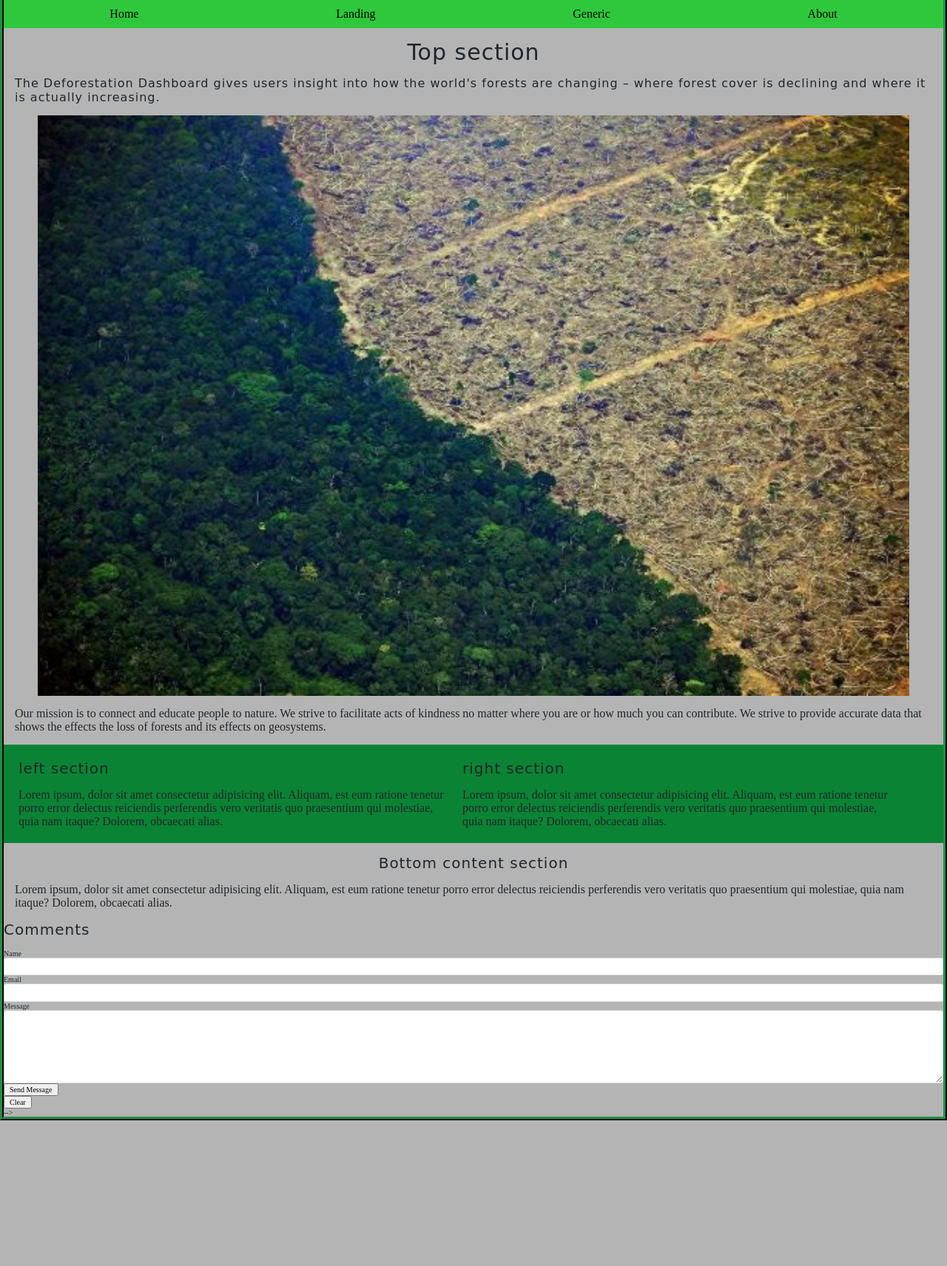
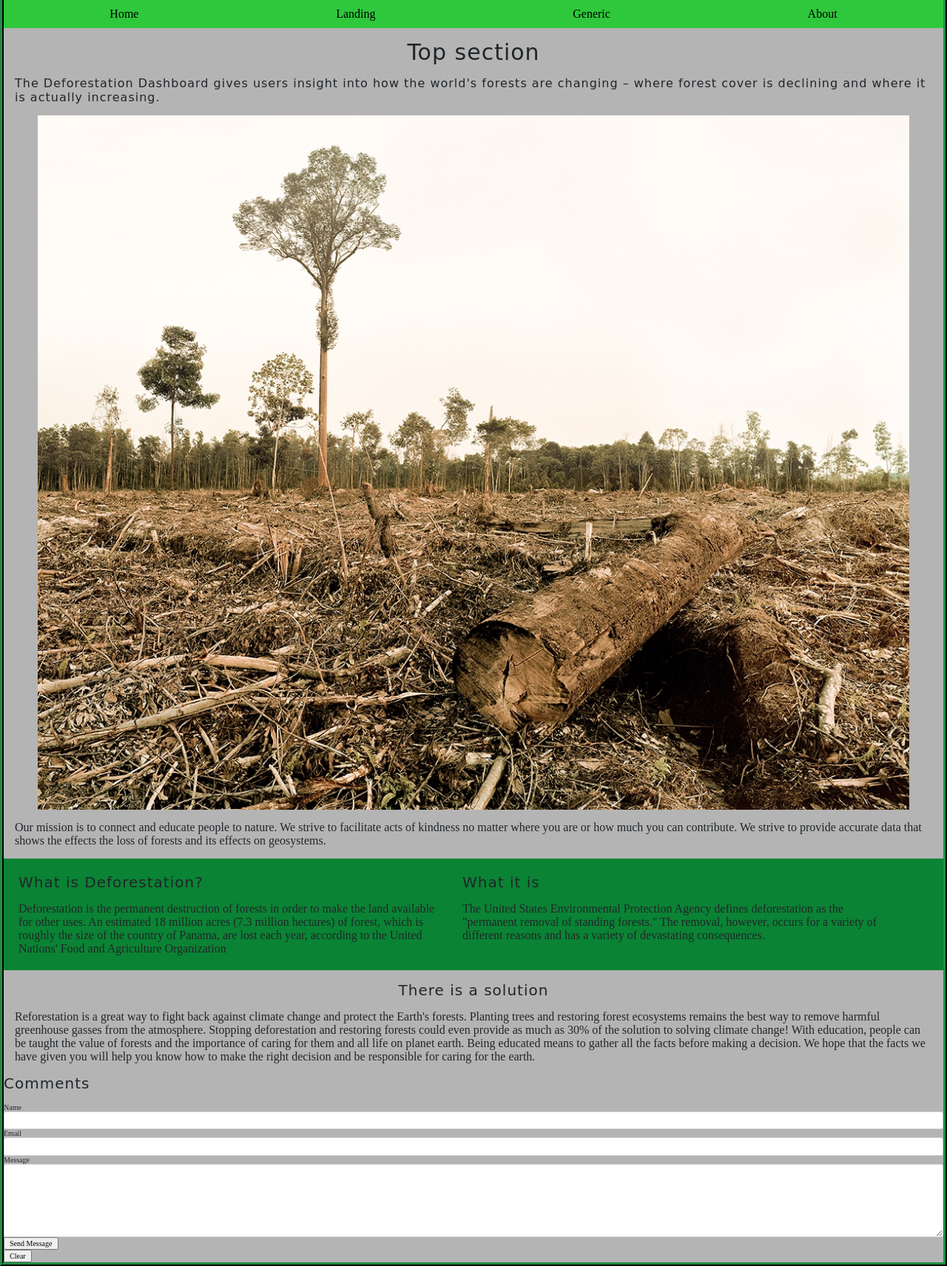
Before and after one commit to bw-deforestation-prediction/UI, a PHP site: page /html/index.html in a window 1280 px wide. Shown: the part 213-1925 px from the top of the page at 74% size. Before the commit the page ends 1728 px from the top, so only its background shows below. Run offline with PHP 8.4, Linux system fonts and the light colour scheme.

Commit message:
mostly done could use some links

```diff
--- a/css/index.css
+++ b/css/index.css
@@ -291,7 +291,6 @@
   flex-flow: row-reverse wrap;
   justify-content: space-around;
   padding: 15px;
-  border: 1px solid red;
   align-content: center;
 }
 @media (max-width: 500px) {
--- a/html/index.html
+++ b/html/index.html
@@ -35,7 +35,7 @@
 			<div class="topContent">
 				<h1>Top section</h1>
 				<h4>The Deforestation Dashboard gives users insight into how the world's forests are changing – where forest cover is declining and where it is actually increasing.</h4>
-				<img src="../img/deforestation.jpg" alt="deforestation">
+				<img src="../img/deforestation1.jpg" alt="deforestation">
 				<p>Our mission is to connect and educate people to nature. We strive to facilitate acts of kindness no matter where you are or how much you can contribute. We strive to provide accurate data that shows the effects the loss of forests and its effects on geosystems.</p>
 			</div>
 			<!--------------------TOP CONTENT END-------------------------------->
@@ -43,23 +43,14 @@
 			<div class="middleContent">
 				<!------------MIDDLE CONTENT LEFT START------------>
 				<div class="left">
-					<h2>left section</h2>
-					<p>
-						Lorem ipsum, dolor sit amet consectetur adipisicing elit. Aliquam,
-						est eum ratione tenetur porro error delectus reiciendis perferendis
-						vero veritatis quo praesentium qui molestiae, quia nam itaque?
-						Dolorem, obcaecati alias.
-					</p>
+					<h2>What is Deforestation?</h2>
+					<p>Deforestation is the permanent destruction of forests in order to make the land available for other uses. An estimated 18 million acres (7.3 million hectares) of forest, which is roughly the size of the country of Panama, are lost each year, according to the United Nations' Food and Agriculture Organization</p>
 				</div>
 				<!-------------MIDDLE CONTENT LEFT END--------------------------->
 				<!------------MIDDLE CONTENT RIGHT START------------>
 				<div class="right">
-					<h2>right section</h2>
-					<p>
-						Lorem ipsum, dolor sit amet consectetur adipisicing elit. Aliquam,
-						est eum ratione tenetur porro error delectus reiciendis perferendis
-						vero veritatis quo praesentium qui molestiae, quia nam itaque?
-						Dolorem, obcaecati alias.
+					<h2>What it is</h2>
+					<p>The United States Environmental Protection Agency defines deforestation as the "permanent removal of standing forests." The removal, however, occurs for a variety of different reasons and has a variety of devastating consequences.
 					</p>
 				</div>
 				<!------------MIDDLE CONTENT RIGHT END------------>
@@ -67,25 +58,14 @@
 			<!----------------------MIDDLE CONTENT END------------------------------>
 			<!-----------------------BOTTOM CONTENT START----------------------------->
 			<div class="bottomContent">
-				<h2>Bottom content section</h2>
-				<p>
-					Lorem ipsum, dolor sit amet consectetur adipisicing elit. Aliquam, est
-					eum ratione tenetur porro error delectus reiciendis perferendis vero
-					veritatis quo praesentium qui molestiae, quia nam itaque? Dolorem,
-					obcaecati alias.
-				</p>
+				<h2>There is a solution</h2>
+				<p>Reforestation is a great way to fight back against 		climate change and protect the Earth's forests.
+					Planting trees and restoring forest ecosystems remains the best way to remove harmful greenhouse gasses from the atmosphere. Stopping deforestation and restoring forests could even provide as much as 30% of the solution to solving climate change!
+					With education, people can be taught the value of forests and the importance of caring for them and all life on planet earth. Being educated means to gather all the facts before making a decision. We hope that the facts we have given you will help you know how to make the right decision and be responsible for caring for the earth.</p>
 			</div>
 			<!-----------------------BOTTOM CONTENT END----------------------------->
-		</section>
+							<!-- </section> -->
 						<!-----------------------MAIN CONTENT SEC END----------------------->
-		<!-- <div class="menuNav">
-			<a href="index.html">Home</a>
-			<a href="landing.html">Landing</a>
-			<a href="generic.html">Generic</a>
-			<a href="generic2.html">Generic2</a>
-		</div> -->
-			<!-- <section class="contact">
-			<div class="inner">--->
 			<section>
 				<h2>Comments</h2>
 				<form method="post" action="#">
@@ -109,7 +89,7 @@
 					</ul>
 				</form>
 			</section>
-			</div>
-		</section> -->
+		</section>
+	</section>
 	</body>
 </html>
--- a/less/about.less
+++ b/less/about.less
@@ -3,7 +3,6 @@
     flex-flow: row-reverse wrap;
     justify-content: space-around;
     padding: 15px;
-    border: 1px solid red;
     align-content: center;
     @media @mobile {
         flex-flow: column-reverse nowrap;
```
Also changed, not shown: html/about.html (+9 -9 lines), img/deforestation1.jpg (added), less/navigation.less (indentation only). Lines whose indentation alone changed are shown as unchanged.
